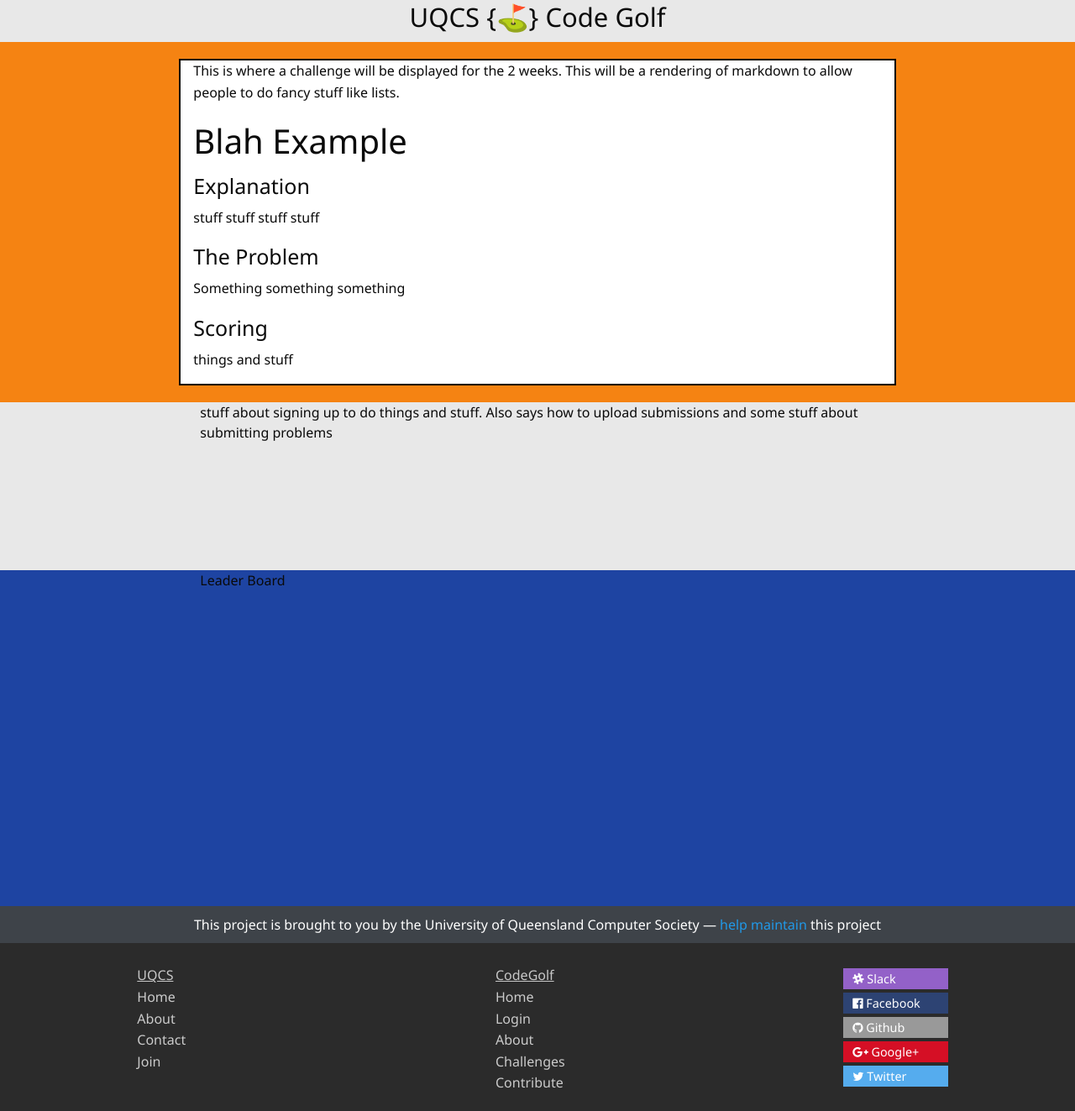
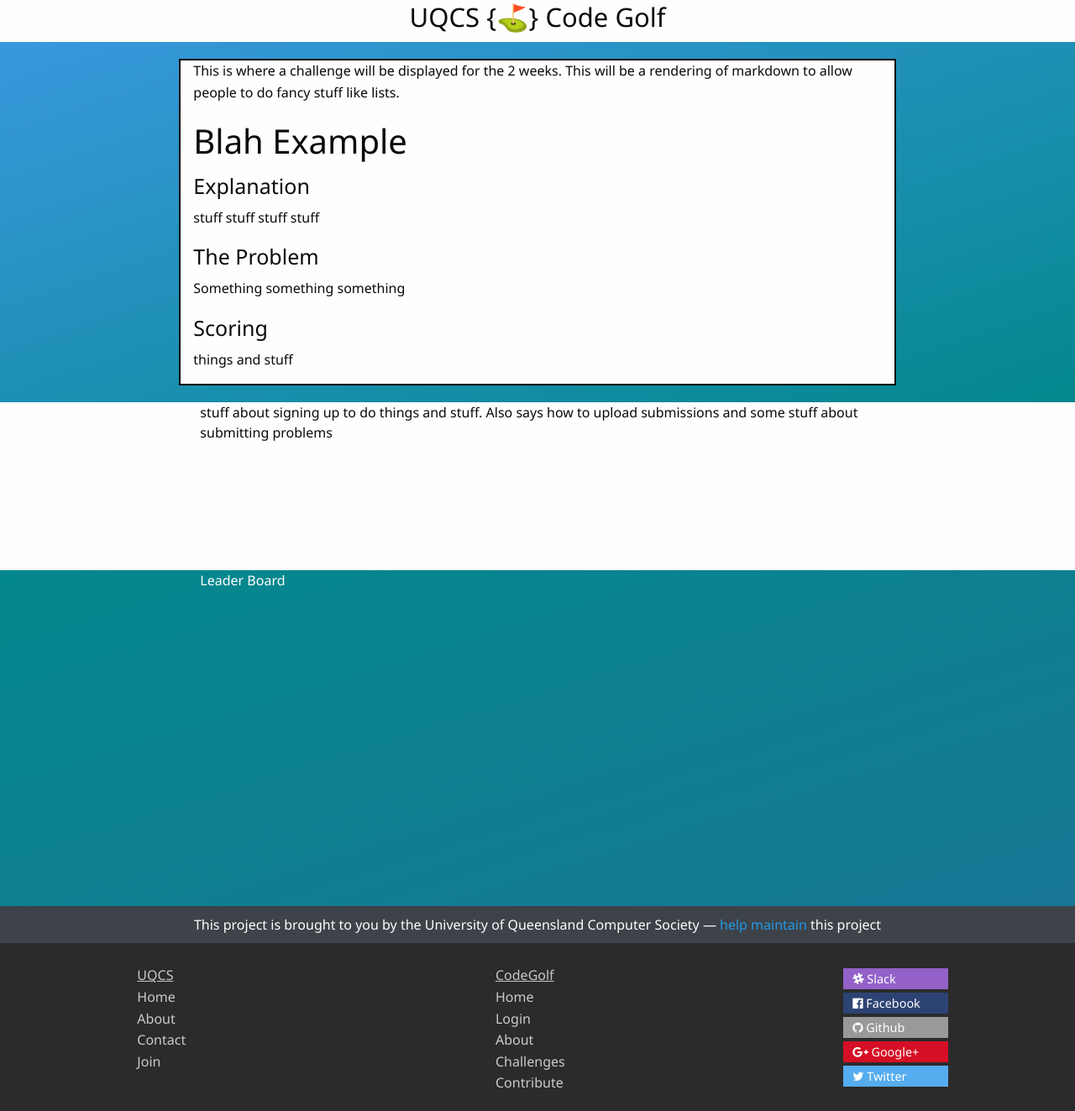
Before and after one commit to UQComputingSociety/codegolf, a Flask app: page / in a window 1280 px wide. Shown: the part 373-1696 px from the top of the page at 84% size. Run offline with Flask 2, Linux system fonts and the light colour scheme; some libraries are stand-ins or nearby versions.

Commit message:
Change CSS to be lighter, and use gradients

```diff
--- a/codegolf/static/css/codegolf.css
+++ b/codegolf/static/css/codegolf.css
@@ -24,11 +24,11 @@
     line-height: 38px;
 }
 
-#project-name a{
+#project-name a {
     color: #000000;
 }
 
-#project-name a:hover{
+#project-name a:hover {
     color: #000000;
     text-decoration: underline;
 }
@@ -127,35 +127,36 @@
 
 #info {
     min-height: 200px;
-    background-color: #e8e8e8;
+    background-color: #fefefe;
     padding-top: 30px;
 }
 
 #challenge-wrap {
     background-color: #f58312;
-    /*box-shadow: inset 0px 0px 10px 2px rgba(0,0,0,0.75);*/
+    background-image: linear-gradient(to left top, #03888D 0%, #3898DD 100%);
     padding: 20px 0;
 }
 
 #challenge {
-    background-color: #ffffff;
+    background-color: #fefefe;
     border: solid black 2px;
 }
 
 #leader-board {
     min-height: 400px;
+    color: #fefefe;
     background-color: #1e44a2;
-    /*box-shadow: inset 0px 0px 33px 2px rgba(0,0,0,0.75);*/
+    background-image: linear-gradient(to right bottom, #03888D 0%, #187795 100%);
 }
 
 #getting-started {
     min-height: 200px;
-    background-color: #e8e8e8;
+    background-color: #fefefe;
 }
 
 #contribute {
     min-height: 25px;
     padding: 10px 10px;
     background-color: #3E4349;
-    color: #ffffff;
+    color: #fefefe;
 }
```
